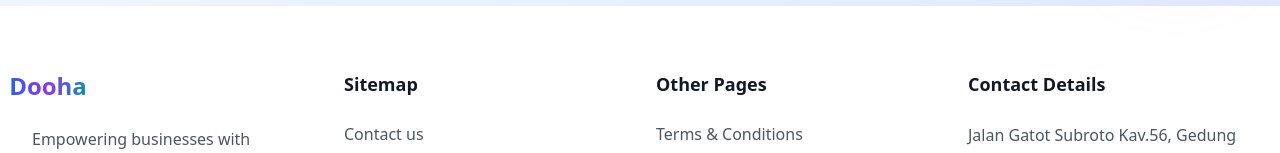
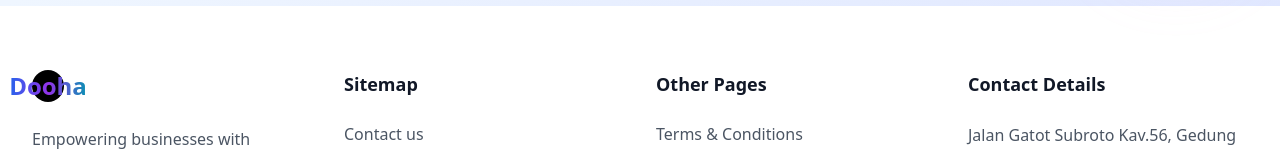
Before and after one commit to denirusdiaman/dooha, a Next.js app: page / in a window 1280 px wide. Shown: the part 8008-8161 px from the top of the page. Built offline with nearby package versions, Linux system fonts and the light colour scheme.

Commit message:
Update Footer.jsx

```diff
--- a/components/Footer.jsx
+++ b/components/Footer.jsx
@@ -8,19 +8,13 @@ const Footer = () => {
         <div className="grid grid-cols-1 md:grid-cols-4 gap-8 mb-12">
           {/* Logo and description */}
           <div className="md:col-span-1">
-            {/* <div className="flex items-center mb-6">
+            <div className="flex items-center mb-6">
               <div className="w-8 h-8 bg-black rounded-full flex items-center justify-center">
-                <div className="w-4 h-4 bg-white rounded-full"></div>
+                <span className="block bg-gradient-to-r from-blue-600 via-purple-600 to-cyan-600 bg-clip-text text-transparent text-2xl font-bold">
+                Dooha
+                </span>
               </div>
-              <span className="ml-2 text-xl font-bold text-gray-900">Awake</span>
-            </div> */}
-            <div className="flex items-center mb-6">
-            <div className="w-8 h-8 flex items-center justify-center">
-              <span className="block bg-gradient-to-r from-blue-600 via-purple-600 to-cyan-600 bg-clip-text text-transparent text-2xl font-bold">
-                Dooha
-              </span>
             </div>
-          </div>
 
             <p className="text-gray-600 mb-6 leading-relaxed">
               Empowering businesses with innovative solutions. Let's create something amazing together.
```
